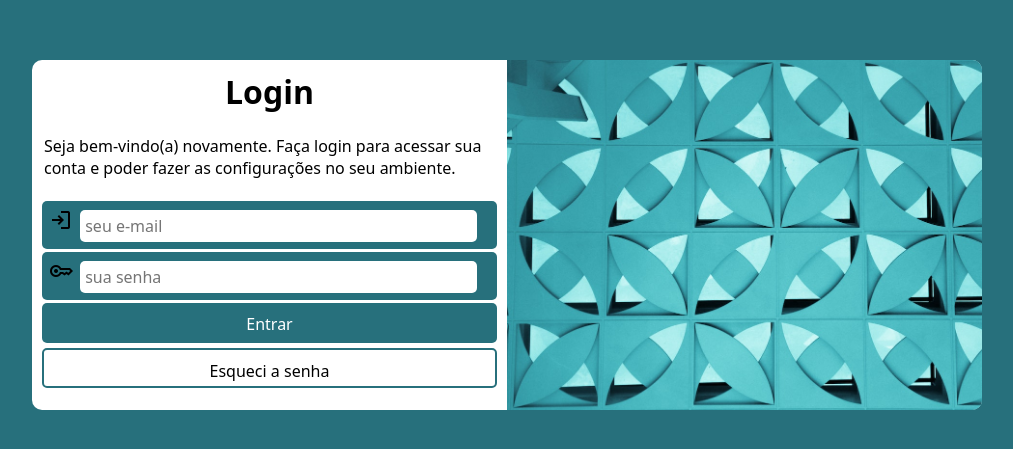
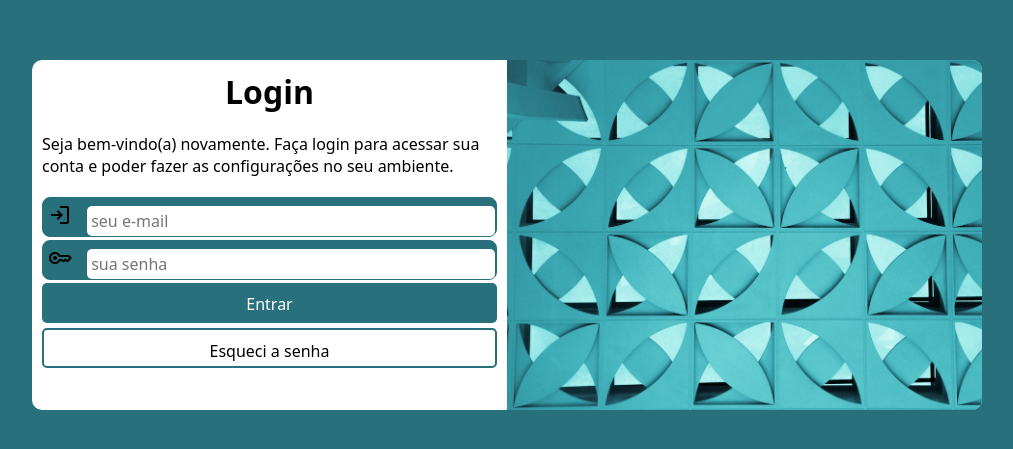
Before and after one commit to LeilaneTurini/projeto-login, a plain HTML site: page index.html in a window 1280 px wide. Shown: the part 165-614 px from the top of the page, without its empty margins (133-1146 px from the left). Drawn offline with nearby package versions, Linux system fonts and the light colour scheme.

Commit message:
alterações

```diff
--- a/estilos/style.css
+++ b/estilos/style.css
@@ -39,7 +39,7 @@ section#login {
     border-radius: 10px;
     overflow: hidden;
     box-shadow: 0px, 0px, 10px var(--cor1);
-    transition: width 0.5s, height 0.5s;
+    transition: width 0.3s, height 0.3s;
     transition-timing-function: ease;
 }
 
@@ -58,33 +58,34 @@ div#formulario {
 
 div#formulario>h1 {
     text-align: center;
+    margin-bottom: 10px;
 }
 
 div#formulario>p {
 
     font-size: 0.8em;
-    padding: 2px;
+
 }
 
-form>div#dado1,
-#dado2 {
-
+div#dado1, div#dado2 {
     background-color: var(--cor2);
-    padding: 7px;
-    border-radius: 5px;
+    border: 1px solid var(--cor2);
+    display: block;
+    border-radius: 8px;
     margin-bottom: 3px;
 
 }
+span{ font-size: 2em;
+    width: 40px;
+    padding: 5px;
+}
 
-form>div#dado1>input#ilogin,
-input#isenha {
-   font-size: 1em;
-    margin-left: 3px;
-    padding: 5px;
+    div#dado1>input, div#dado2 > input{
+    font-size: 1em;
+    height: 100%;
     border-radius: 5px;
-    border: none;
-    width: 85%;
-
+    padding: 4px;
+    border: 0px;
 }
 
 form>input[type=submit] {
```
Also changed, not shown: index.html (+1 -1 lines).
